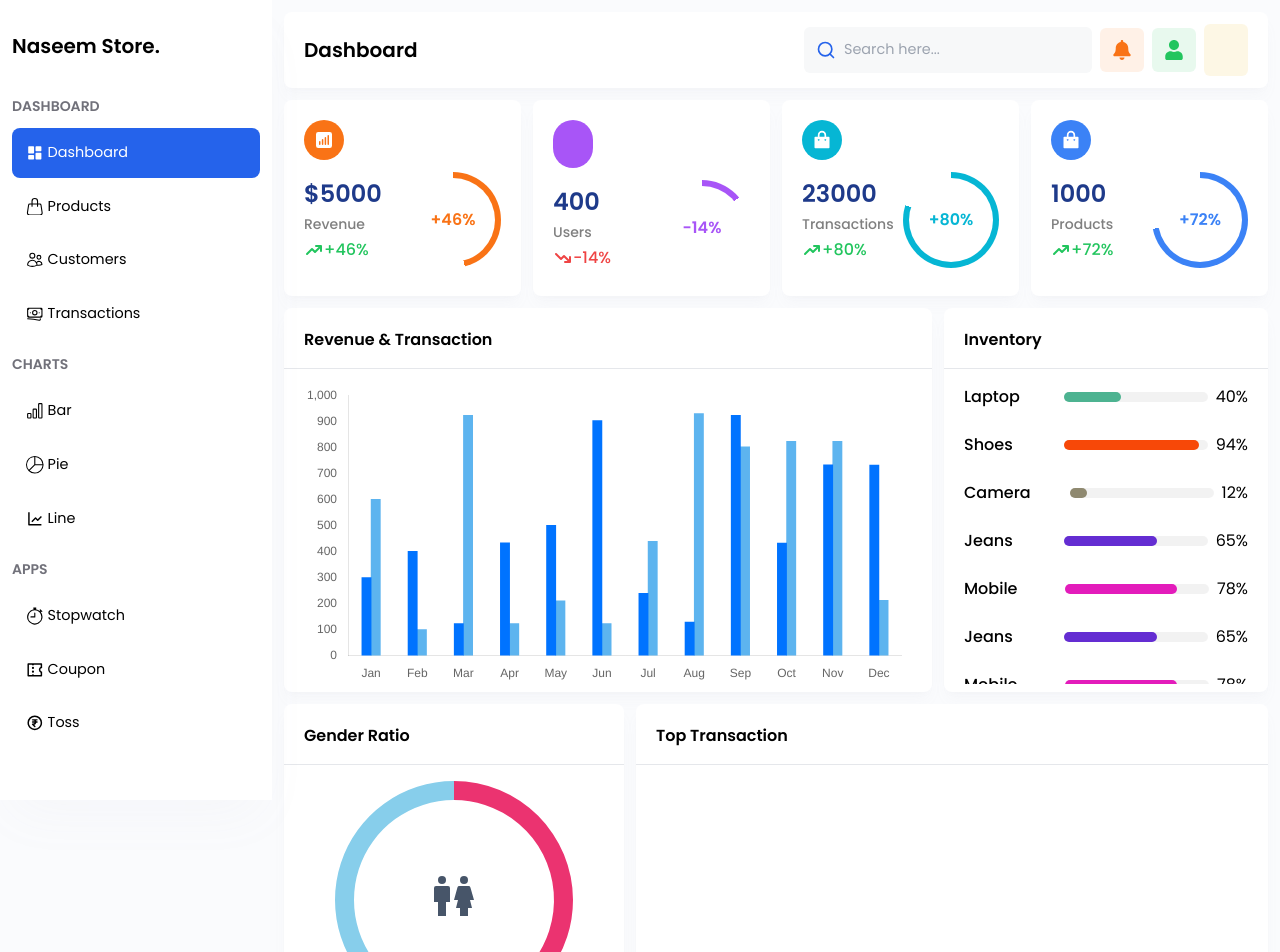
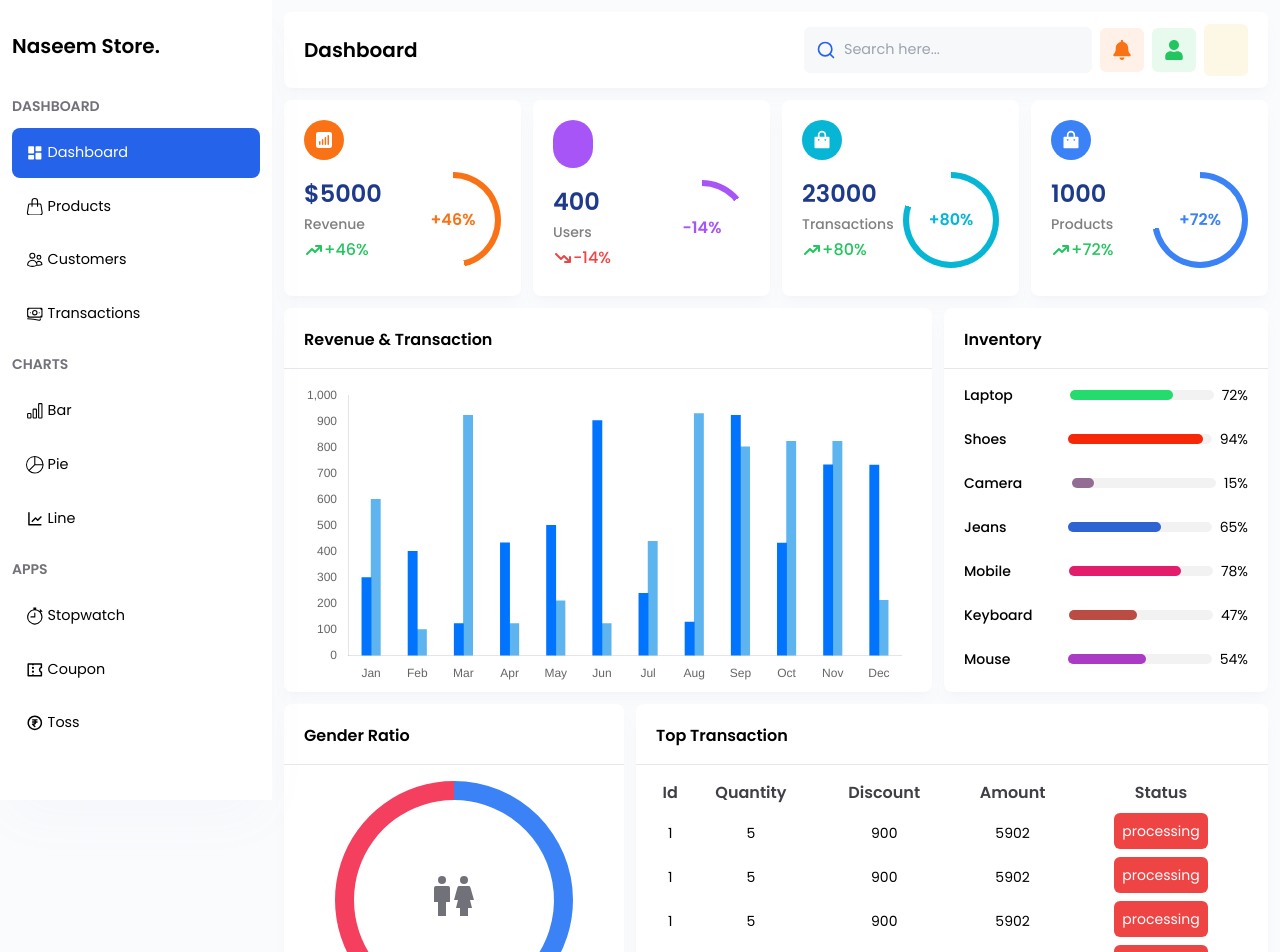
Before and after one commit to naseemkhandev/mern-ecommerce-admin-panel, a React (Vite) app in the folder admin/: page /admin/dashboard in a window 1280 px wide. Shown: the top 952 px of the page. Built offline with nearby package versions, Linux system fonts and the light colour scheme; some icons are missing.

Commit message:
top transaction section done

```diff
--- a/admin/package.json
+++ b/admin/package.json
@@ -15,7 +15,8 @@
     "react-chartjs-2": "^5.2.0",
     "react-dom": "^18.2.0",
     "react-icons": "^4.12.0",
-    "react-router-dom": "^6.21.1"
+    "react-router-dom": "^6.21.1",
+    "react-table": "^7.8.0"
   },
   "devDependencies": {
     "@types/react": "^18.2.43",
--- a/admin/src/components/dashboard/GenderRatio.jsx
+++ b/admin/src/components/dashboard/GenderRatio.jsx
@@ -13,12 +13,12 @@ const GenderRatio = () => {
 				<DoughnutChart
 					labels={["Male", "Female"]}
 					data={[12, 8]}
-					backgroundColor={["hsl(340, 82%,56%)", "skyblue"]}
+					backgroundColor={["#3b82f6", "#f43f5e"]}
 					cutout={100}
 				/>
 			</div>
 
-			<span className="absolute top-1/2 left-1/2 -translate-x-1/2 -translate-y-1/2 text-5xl text-slate-600">
+			<span className="absolute top-1/2 left-1/2 -translate-x-1/2 -translate-y-1/2 text-5xl text-zinc-500">
 				<BiMaleFemale />
 			</span>
 		</section>
--- a/admin/src/components/dashboard/Inventory.jsx
+++ b/admin/src/components/dashboard/Inventory.jsx
@@ -28,13 +28,13 @@ const Inventory = () => {
 				<h2 className="font-semibold">Inventory</h2>
 			</div>
 
-			<div className="flex flex-col gap-6 px-5 h-full overflow-y-auto">
+			<div className="flex flex-col text-sm gap-6 px-5 h-full overflow-y-auto">
 				{data.categories.map((category) => (
 					<CategoryItem
 						key={category.item}
 						item={category.item}
 						value={category.value}
-						color={`hsl(${category.value * 4},${category.value}%,50%)`}
+						color={`hsl(${category.value * 92},${category.value}%,50%)`}
 					/>
 				))}
 			</div>
--- a/admin/src/components/dashboard/TopTransaction.jsx
+++ b/admin/src/components/dashboard/TopTransaction.jsx
@@ -1,3 +1,8 @@
+import TableHOC from "../hoc/TableHOC";
+import data from "../../data/data.json";
+
+const columns = ["Id", "Quantity", "Discount", "Amount", "Status"];
+
 const TopTransaction = () => {
 	return (
 		<section className="pt-5 pb-2 lg:h-full w-full xl:max-h-[24rem] xl:h-full 2xl:max-h-max flex flex-col gap-4 bg-white shadow-lg shadow-slate-400/5 bg-orange-500/10 rounded-lg">
@@ -5,7 +10,31 @@ const TopTransaction = () => {
 				<h2 className="font-semibold">Top Transaction</h2>
 			</div>
 
-			<div className="flex flex-col gap-6 px-5 h-full overflow-y-auto"></div>
+			<div className="flex flex-col gap-6 px-5 h-full overflow-y-auto">
+				<table className="w-full">
+					<thead>
+						<tr>
+							{columns.map((column) => (
+								<th key={column} className="font-semibold text-zinc-700">
+									{column}
+								</th>
+							))}
+						</tr>
+					</thead>
+
+					<tbody>
+						{data.transaction.map((item) => (
+							<tr key={item.id}>
+								<td className="pt-3 text-center text-sm">{item.id}</td>
+								<td className="pt-3 text-center text-sm">{item.quantity}</td>
+								<td className="pt-3 text-center text-sm">{item.discount}</td>
+								<td className="pt-3 text-center text-sm">{item.amount}</td>
+								<td className="mt-2 p-2 text-center text-sm bg-red-500 text-white w-fit rounded-md flex items-center justify-center mx-auto">{item.status}</td>
+							</tr>
+						))}
+					</tbody>
+				</table>
+			</div>
 		</section>
 	);
 };
--- /dev/null
+++ b/admin/src/components/hoc/TableHOC.jsx
@@ -0,0 +1,44 @@
+import { useTable } from "react-table";
+
+function TableHOC({ columns, data, containerClassName, title }) {
+	const { getTableProps, getTableBodyProps, headerGroups, rows, prepareRow } =
+		useTable({ columns, data });
+
+	return function HOC() {
+		<div className={containerClassName}>
+			<h2>{title}</h2>
+
+			<table className="w-full" {...getTableProps()}>
+				<thead>
+					{headerGroups.map((headerGroup) => (
+						<tr key={headerGroup} {...headerGroup.getHeaderGroupProps()}>
+							{headerGroup.headers.map((column) => (
+								<th key={column} {...column.getHeaderProps()}>
+									{column.render("Header")}
+								</th>
+							))}
+						</tr>
+					))}
+				</thead>
+
+				<tbody {...getTableBodyProps}>
+					{rows.map((row) => {
+						prepareRow();
+
+						return (
+							<tr key={row} {...row.getRowProps()}>
+								{row.cells.map((cell) => (
+									<td key={cell} {...cell.getCellProps()}>
+										{cell.render("Cell")}
+									</td>
+								))}
+							</tr>
+						);
+					})}
+				</tbody>
+			</table>
+		</div>;
+	};
+}
+
+export default TableHOC;
--- a/admin/src/data/data.json
+++ b/admin/src/data/data.json
@@ -1,7 +1,7 @@
 {
 	"categories": [
 		{
-			"value": 40,
+			"value": 72,
 			"item": "laptop"
 		},
 		{
@@ -9,7 +9,7 @@
 			"item": "shoes"
 		},
 		{
-			"value": 12,
+			"value": 15,
 			"item": "camera"
 		},
 		{
@@ -21,20 +21,12 @@
 			"item": "mobile"
 		},
 		{
-			"value": 65,
-			"item": "jeans"
+			"value": 47,
+			"item": "keyboard"
 		},
 		{
-			"value": 78,
-			"item": "mobile"
-		},
-		{
-			"value": 65,
-			"item": "jeans"
-		},
-		{
-			"value": 78,
-			"item": "mobile"
+			"value": 54,
+			"item": "mouse"
 		}
 	],
 
@@ -73,6 +65,34 @@
 			"quantity": 5,
 			"discount": 900,
 			"status": "processing"
+		},
+		{
+			"id": 1,
+			"amount": 5902,
+			"quantity": 5,
+			"discount": 900,
+			"status": "processing"
+		},
+		{
+			"id": 1,
+			"amount": 5902,
+			"quantity": 5,
+			"discount": 900,
+			"status": "processing"
+		},
+		{
+			"id": 1,
+			"amount": 5902,
+			"quantity": 5,
+			"discount": 900,
+			"status": "processing"
+		},
+		{
+			"id": 1,
+			"amount": 5902,
+			"quantity": 5,
+			"discount": 900,
+			"status": "processing"
 		}
 	]
 }
```
Also changed, not shown: 1 other file (tests, documents, lock files or other folders).
